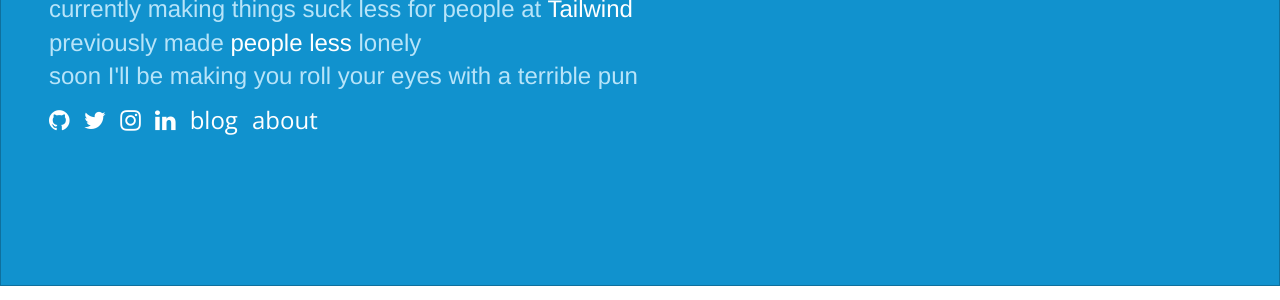
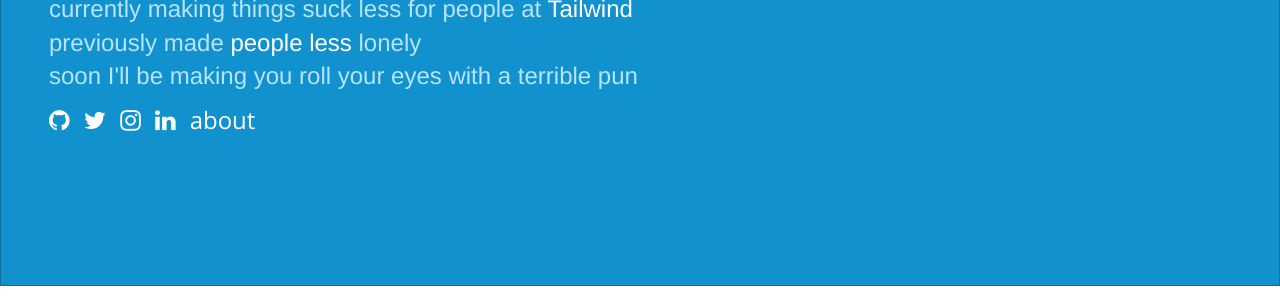
Before and after one commit to willwashburn/willwashburn.github.io, a Jekyll site: the page built from index.html, in a window 1280 px wide. Shown: the part 214-514 px from the top of the page. Built offline with Jekyll 4.4.1, drawn with Linux system fonts in a browser that asks for light colours; nearby versions of some CDN libraries; Markdown is read by kramdown in place of the engine named in the settings.

Commit message:
Remove blog

```diff
--- a/index.html
+++ b/index.html
@@ -16,7 +16,6 @@ title: Will Washburn | The Third In A Series of William Washburns
     <li><a href="https://twitter.com/willwashburn"><i class="fa fa-twitter" aria-hidden="true"></i></a></li>
     <li><a href="https://www.instagram.com/willwashburn"><i class="fa fa-instagram" aria-hidden="true"></i></a></li>
     <li><a href="https://www.linkedin.com/in/willwashburn"><i class="fa fa-linkedin" aria-hidden="true"></i></a></li>
-    <li><a>Blog</a></li>
     <li><a href="/about">About</a></li>
   </ul>
   </div>
```
